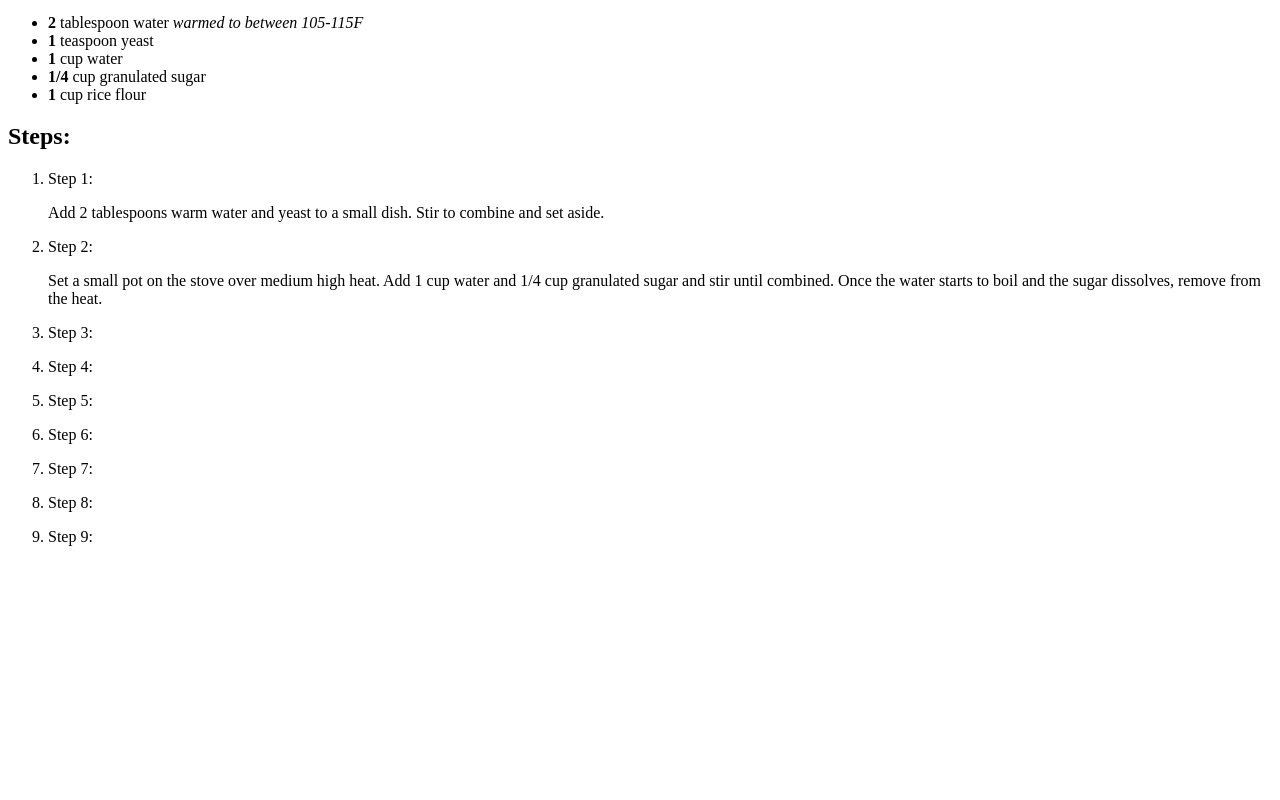
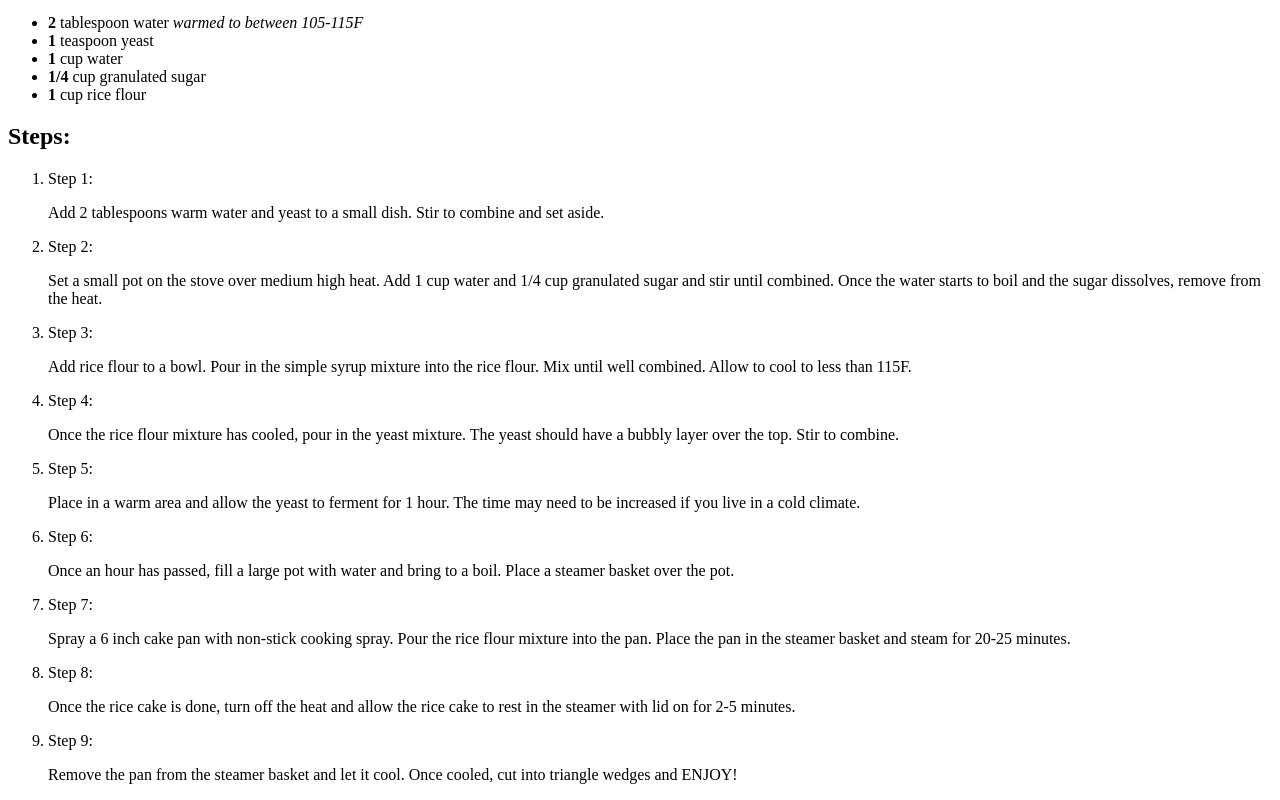
Before and after one commit to Schwertstreich/odin-recipes, a plain HTML site: page recipes/riceCakes.html in a window 1280 px wide. Shown: the part 774-1574 px from the top of the page. Before the commit the page ends 1336 px from the top, so only its background shows below. Drawn offline with Linux system fonts and the light colour scheme.

Commit message:
Finished the lists

```diff
--- a/recipes/riceCakes.html
+++ b/recipes/riceCakes.html
@@ -41,31 +41,31 @@
             </li>
 
             <li>Step 3:
-                <p></p>
+                <p>Add rice flour to a bowl. Pour in the simple syrup mixture into the rice flour. Mix until well combined. Allow to cool to less than 115F.</p>
             </li>
 
             <li>Step 4:
-                <p></p>
+                <p>Once the rice flour mixture has cooled, pour in the yeast mixture. The yeast should have a bubbly layer over the top. Stir to combine.</p>
             </li>
 
             <li>Step 5:
-                <p></p>
+                <p>Place in a warm area and allow the yeast to ferment for 1 hour. The time may need to be increased if you live in a cold climate.</p>
             </li>
 
             <li>Step 6:
-                <p></p>
+                <p>Once an hour has passed, fill a large pot with water and bring to a boil. Place a steamer basket over the pot.</p>
             </li>
 
             <li>Step 7:
-                <p></p>
+                <p>Spray a 6 inch cake pan with non-stick cooking spray. Pour the rice flour mixture into the pan. Place the pan in the steamer basket and steam for 20-25 minutes.</p>
             </li>
 
             <li>Step 8:
-                <p></p>
+                <p>Once the rice cake is done, turn off the heat and allow the rice cake to rest in the steamer with lid on for 2-5 minutes.</p>
             </li>
 
             <li>Step 9:
-                <p></p>
+                <p>Remove the pan from the steamer basket and let it cool. Once cooled, cut into triangle wedges and ENJOY!</p>
             </li>
         </ol>
     </div>
```
